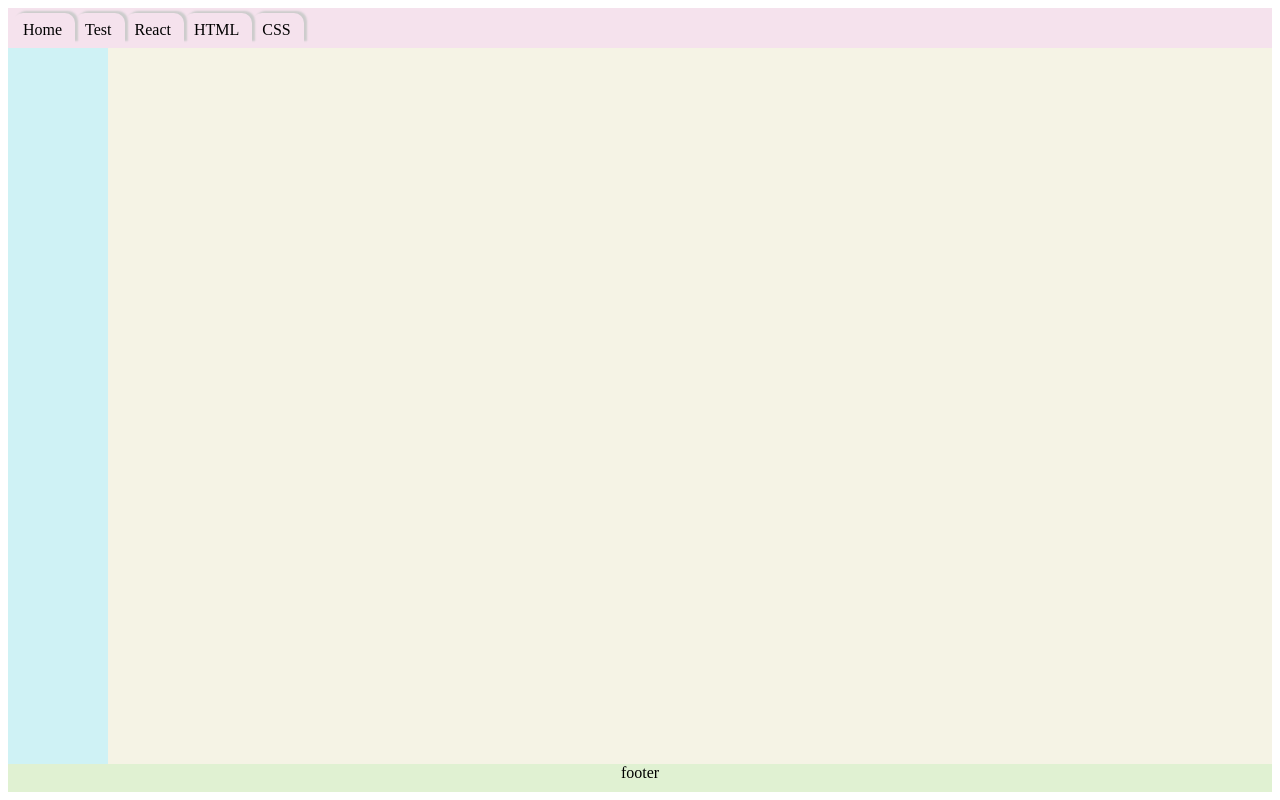
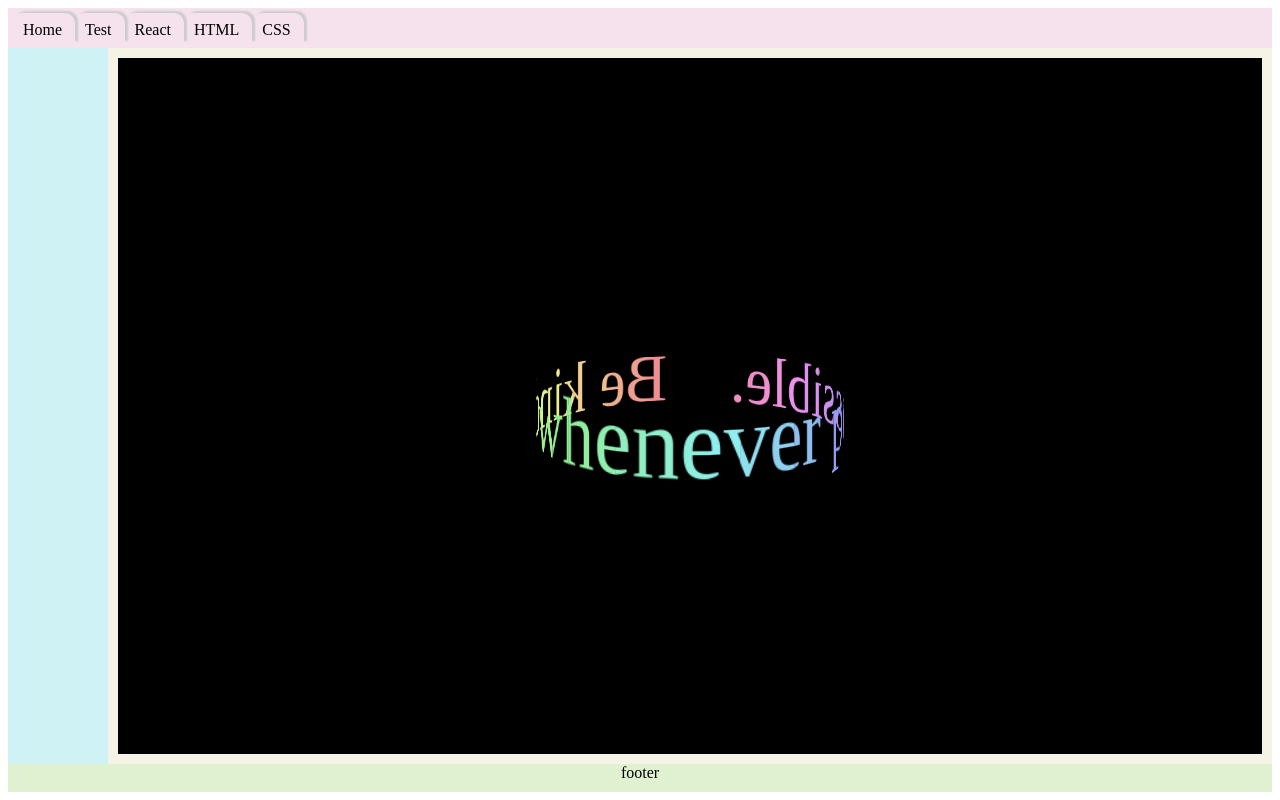
Before and after one commit to gh-prj/site, a React (Create React App) app: page /site/text3d in a window 1280 px wide. Built offline with nearby package versions, Linux system fonts and the light colour scheme.

Commit message:
Add 3D Text animation

```diff
--- a/src/components/MainContentRoutes.tsx
+++ b/src/components/MainContentRoutes.tsx
@@ -1,5 +1,6 @@
 import React from 'react';
 import { Route, Routes } from 'react-router-dom';
+const Text3D = React.lazy(() => import('../pages/animations/Text3D/Text3D'));
 const Scroll = React.lazy(() => import('../pages/react/Scroll/Scroll'));
 const Redux = React.lazy(() => import('../pages/react/Redux/Redux'));
 const ReduxSaga = React.lazy(() => import('../pages/react/ReduxSaga/ReduxSaga'));
@@ -71,6 +72,7 @@ const MainContentRoutes = () => {
             </Route>
             <Route path="/site/usetransition" element={<UseTransition />} />
             <Route path="/site/scroll" element={<Scroll />} />
+            <Route path="/site/text3d" element={<Text3D />} />
         </Routes>
     );
 }
--- a/src/components/TopMenu/TopMenu.tsx
+++ b/src/components/TopMenu/TopMenu.tsx
@@ -55,6 +55,7 @@ const TopMenu = () => {
                             <li><Link to="/site/cube3d">3D Cube</Link></li>
                             <li><Link to="/site/tetrahedron">Tetrahedron</Link></li>
                             <li><Link to="/site/folding">Folding Cube</Link></li>
+                            <li><Link to="/site/text3d">3D Text</Link></li>
                         </ul>
                     </li>
                     <li><Link to="/site/css_tricks">Tricks</Link></li>
--- /dev/null
+++ b/src/pages/animations/Text3D/Text3D.module.scss
@@ -0,0 +1,45 @@
+.container {
+  background-color: #000;
+  color: #fff;
+  height: 100%;
+  display: grid;
+  place-items: center;
+  perspective: 700px;
+  perspective-origin: 50% calc(50% - 150px);
+  .banner {
+    display: flex;
+    padding: 20px;
+    transform-style: preserve-3d;
+    animation: rotate 12s infinite linear;
+    $width: 26px;
+    $height: 95px;
+    $cnt: 36;
+    .panel {
+      position: absolute;
+      transform: translate(-50%, -50%) rotateY(var(--angle)) translateZ(150px);
+      width: $width;
+      height: $height;
+      overflow: hidden;
+      &::before {
+        position: absolute;
+        content: "Be kind whenever possible.";
+        font-size: 80px;
+        width: max-content;
+        left: var(--left);
+        color: hsl(var(--hue), 75%, 75%);
+      }
+    }
+    @for $i from 0 to $cnt {
+      .panel:nth-child(#{$i + 1}) {
+        --left: #{$width * $i * -1};
+        --hue: #{360 / $cnt * $i};
+        --angle: #{350deg / $cnt * $i};
+      }
+    }
+  }
+  @keyframes rotate {
+    to {
+      transform: rotateY(-360deg);
+    }
+  }
+}
--- /dev/null
+++ b/src/pages/animations/Text3D/Text3D.tsx
@@ -0,0 +1,49 @@
+import React from 'react';
+import styles from './Text3D.module.scss'
+
+const Text3D = () => {
+    return (
+        <div className={styles.container}>
+            <div className={styles.banner}>
+                <div className={styles.panel}></div>
+                <div className={styles.panel}></div>
+                <div className={styles.panel}></div>
+                <div className={styles.panel}></div>
+                <div className={styles.panel}></div>
+                <div className={styles.panel}></div>
+                <div className={styles.panel}></div>
+                <div className={styles.panel}></div>
+                <div className={styles.panel}></div>
+                <div className={styles.panel}></div>
+                <div className={styles.panel}></div>
+                <div className={styles.panel}></div>
+                <div className={styles.panel}></div>
+                <div className={styles.panel}></div>
+                <div className={styles.panel}></div>
+                <div className={styles.panel}></div>
+                <div className={styles.panel}></div>
+                <div className={styles.panel}></div>
+                <div className={styles.panel}></div>
+                <div className={styles.panel}></div>
+                <div className={styles.panel}></div>
+                <div className={styles.panel}></div>
+                <div className={styles.panel}></div>
+                <div className={styles.panel}></div>
+                <div className={styles.panel}></div>
+                <div className={styles.panel}></div>
+                <div className={styles.panel}></div>
+                <div className={styles.panel}></div>
+                <div className={styles.panel}></div>
+                <div className={styles.panel}></div>
+                <div className={styles.panel}></div>
+                <div className={styles.panel}></div>
+                <div className={styles.panel}></div>
+                <div className={styles.panel}></div>
+                <div className={styles.panel}></div>
+                <div className={styles.panel}></div>
+            </div>
+        </div>
+    );
+}
+
+export default Text3D;
```
